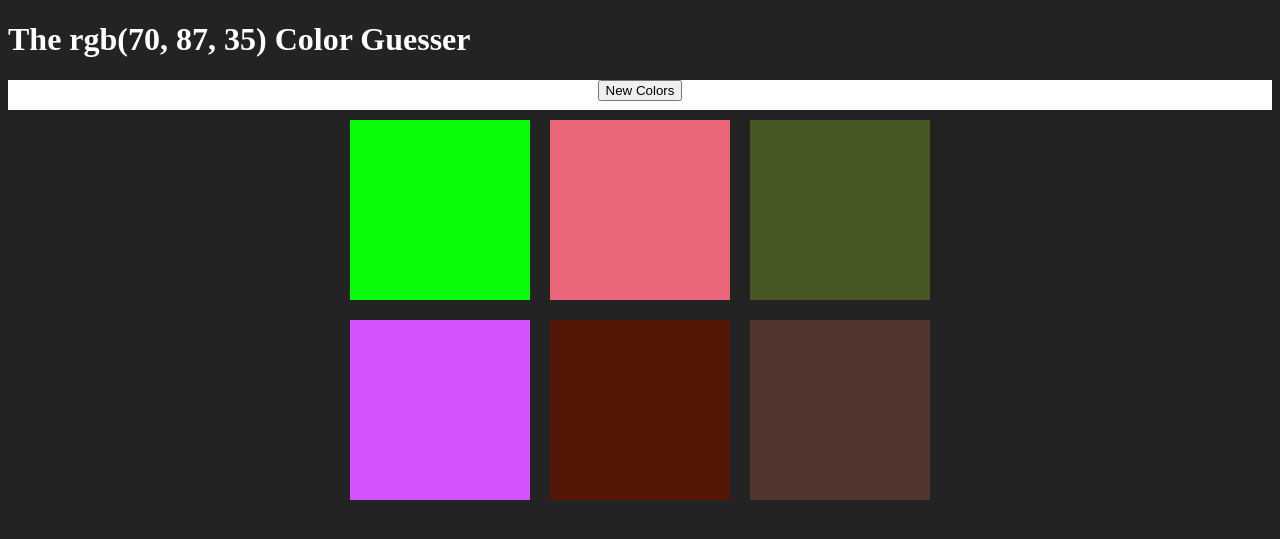
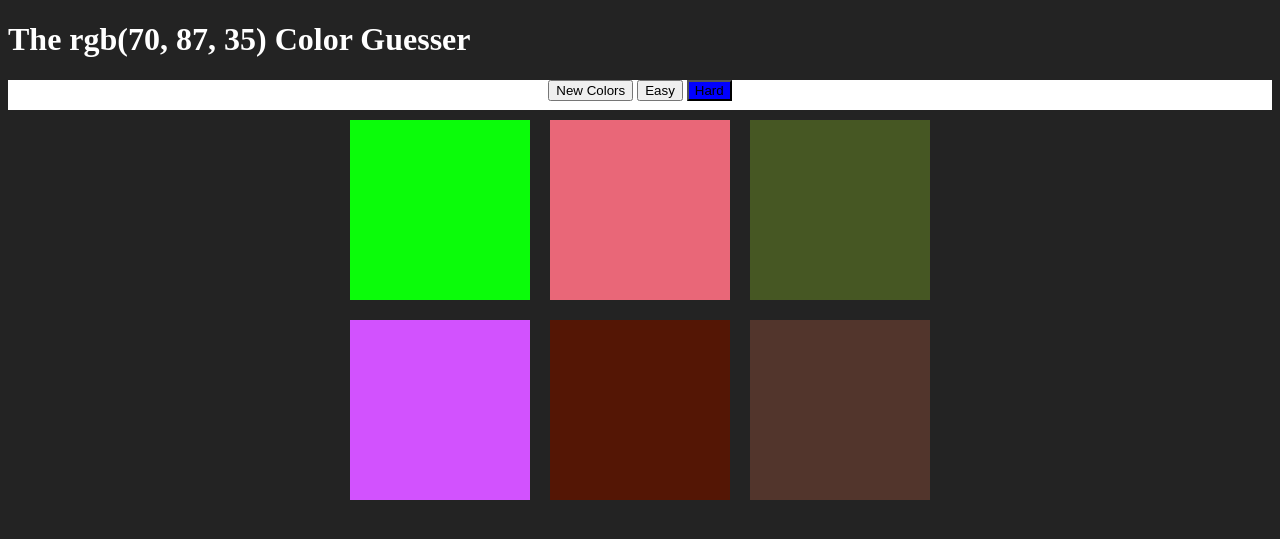
Before and after one commit to pjvalentini/RGB_Color_Guesser, a PHP site: page / in a window 1280 px wide. Shown: the top 539 px of the page. Run offline with PHP 8.4, Linux system fonts and the light colour scheme.

Commit message:
adding easy and hard game modes

```diff
--- a/css/styles.css
+++ b/css/styles.css
@@ -21,6 +21,10 @@ h1 {
     text-align: center;
 }
 
+.selected {
+    background: blue;
+}
+
 /* this will set up our squares grid layout. */
 .square {
     width: 30%;
--- a/index.html
+++ b/index.html
@@ -12,6 +12,8 @@
     <div id="settings" class="settings">
         <button id="reset">New Colors</button>
         <span id="answer" class="answer"></span>
+        <button id="easyBtn">Easy</button>
+        <button id="hardBtn" class="selected">Hard</button>
     </div>
     <div class="container">
         <div class="square"></div>
--- a/javascript/app.js
+++ b/javascript/app.js
@@ -1,5 +1,5 @@
-// Lets Start by giving our squares a dfferent color.
-
+// set the number squares depending on game mode.
+var numOfSqaures = 6;
 // Storing the genrateRandColor() in a var for use later on.
 var colors = genrateRandColors(6);
 // select the h1.
@@ -14,6 +14,10 @@ var colorDisplay = document.getElementById("colorDisplay");
 var answer = document.getElementById("answer");
 // select the reset button (New Colors)
 var resetButton = document.getElementById("reset");
+// select easy and hard buttons
+var easyBtn = document.getElementById("easyBtn");
+var hardBtn = document.getElementById("hardBtn");
+
 
 // add an event on the reset button
 resetButton.addEventListener("click", function() {
@@ -30,6 +34,49 @@ resetButton.addEventListener("click", function() {
     // change color of h1 background back to #232323 after reset.
     h1.style.backgroundColor = "#232323";
 });
+
+// add events to easy and hard button
+easyBtn.addEventListener("click", function() {
+    // add class selcted to easyBtn
+    hardBtn.classList.remove("selected");
+    easyBtn.classList.add("selected");
+    // generate new colors
+    colors = genrateRandColors(3);
+    // generate a new picked color
+    pickedColor = pickRandomColor();
+    // change the display to show new picked color
+    colorDisplay.textContent = pickedColor;
+    // hide the bottom 3 squares for easy mode.
+    // use a for loop to select colors for top three sq
+    // hide the bottom three.
+    for(var i = 0; i < squares.length; i++) {
+        if(colors[i]) {
+            // only top 3 squares change
+            squares[i].style.backgroundColor = colors[i];
+        } else {
+            // hides bottom 3 squares
+            squares[i].style.display = "none";
+        }
+    }
+});
+
+hardBtn.addEventListener("click", function () {
+    easyBtn.classList.remove("selected");
+    hardBtn.classList.add("selected");
+    colors = genrateRandColors(6);
+    // generate a new picked color
+    pickedColor = pickRandomColor();
+    // change the display to show new picked color
+    colorDisplay.textContent = pickedColor;
+    // hide the bottom 3 squares for easy mode.
+    // use a for loop to select colors for top three sq
+    // hide the bottom three.
+    for (var i = 0; i < squares.length; i++) {
+            squares[i].style.backgroundColor = colors[i];
+            squares[i].style.display = "block";
+    }
+});
+
 
 // set pickedColor to display in the DOM
 colorDisplay.textContent = pickedColor;
```
